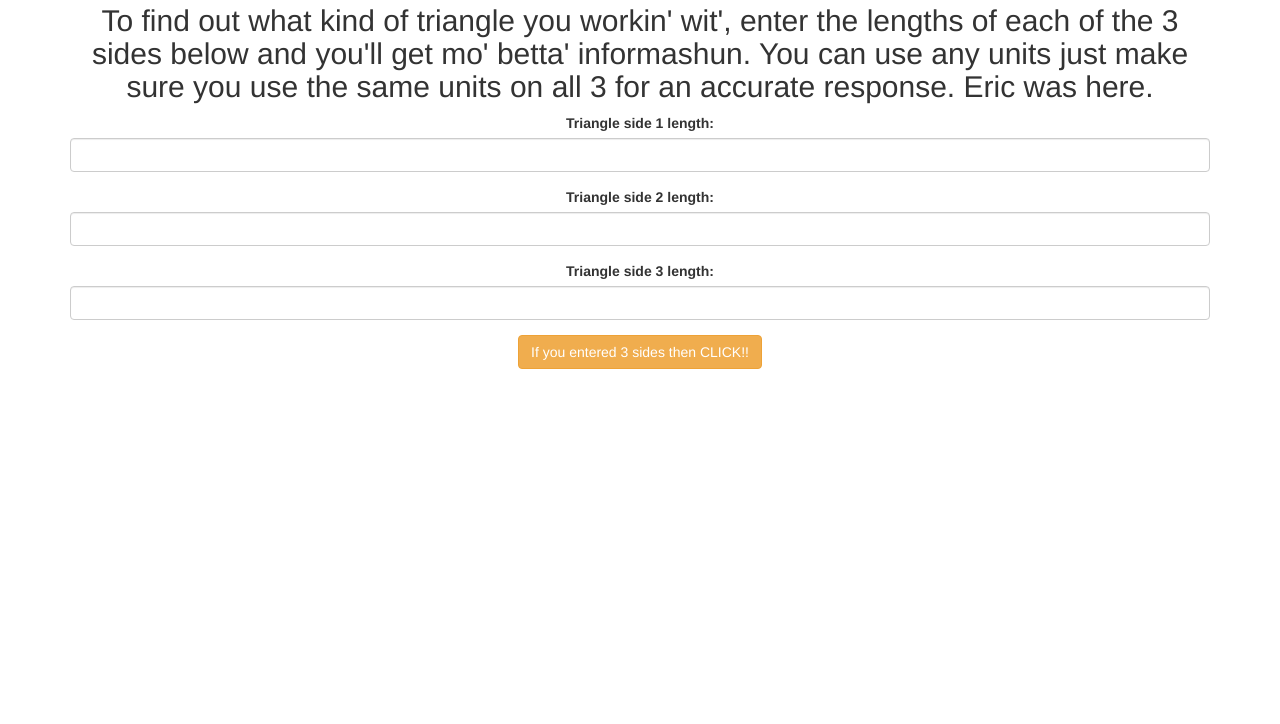
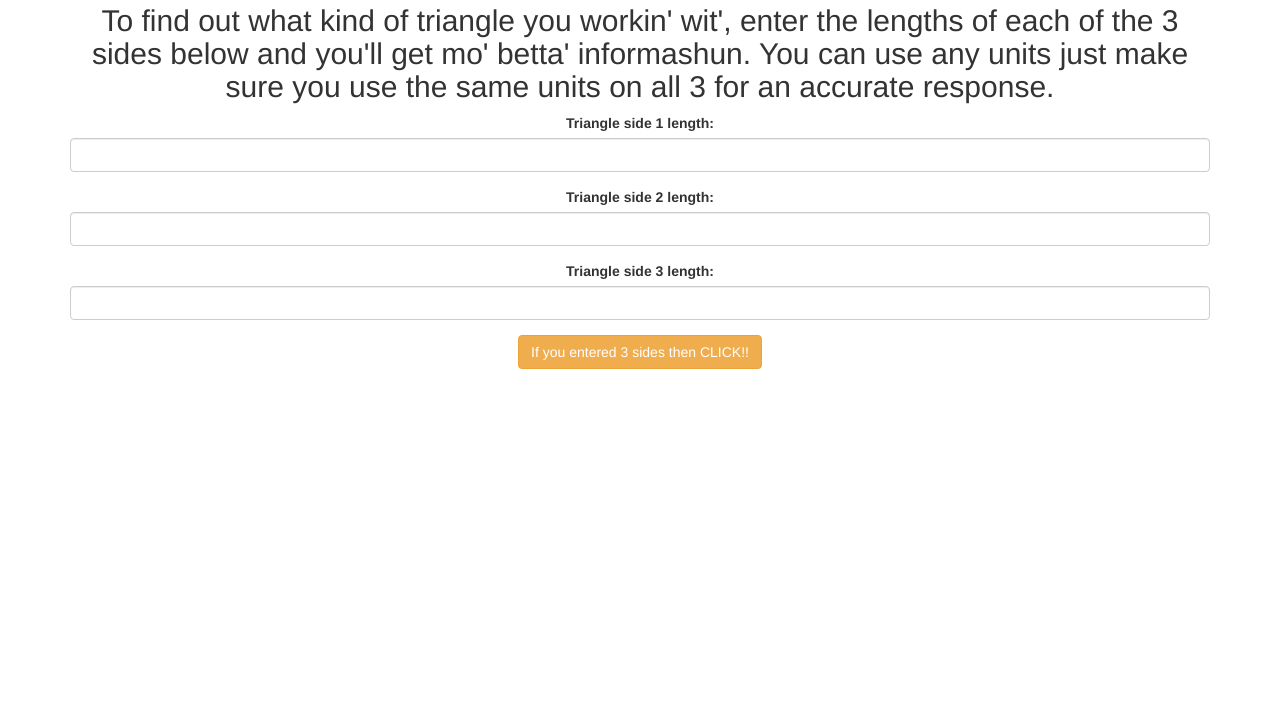
Before and after one commit to emh221/triangletracker, a plain HTML site: page index.html in a window 1280 px wide. Shown: the part 76-800 px from the top of the page. Drawn offline with Linux system fonts and the light colour scheme.

Commit message:
took my name outta the page.

```diff
--- a/index.html
+++ b/index.html
@@ -12,7 +12,7 @@
   <div class="container">
     <div class="text-center">
       <h1>Triangle Tracker</h1>
-      <h2>To find out what kind of triangle you workin' wit', enter the lengths of each of the 3 sides below and you'll get mo' betta' informashun. You can use any units just make sure you use the same units on all 3 for an accurate response. Eric was here.</h2>
+      <h2>To find out what kind of triangle you workin' wit', enter the lengths of each of the 3 sides below and you'll get mo' betta' informashun. You can use any units just make sure you use the same units on all 3 for an accurate response.</h2>
       <form id="triangle">
         <div class="form-group">
           <label for="side1">Triangle side 1 length:</label>
```
